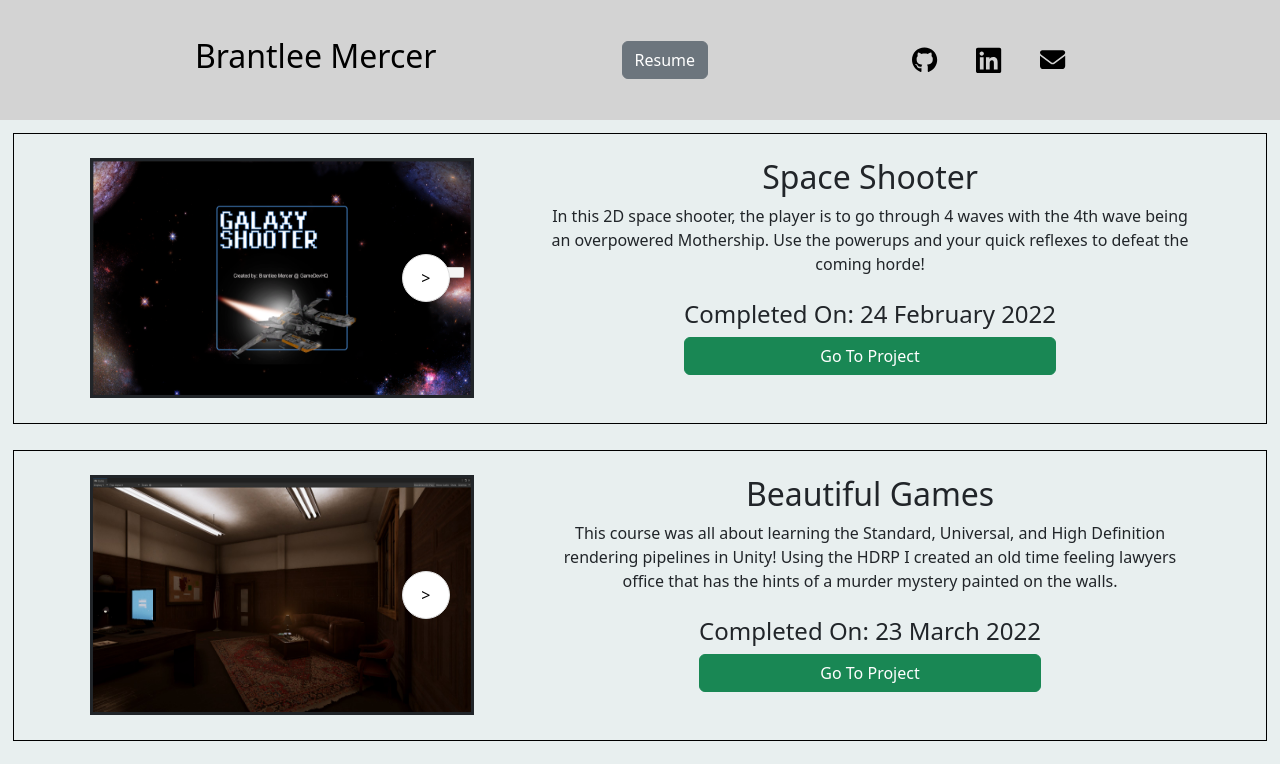
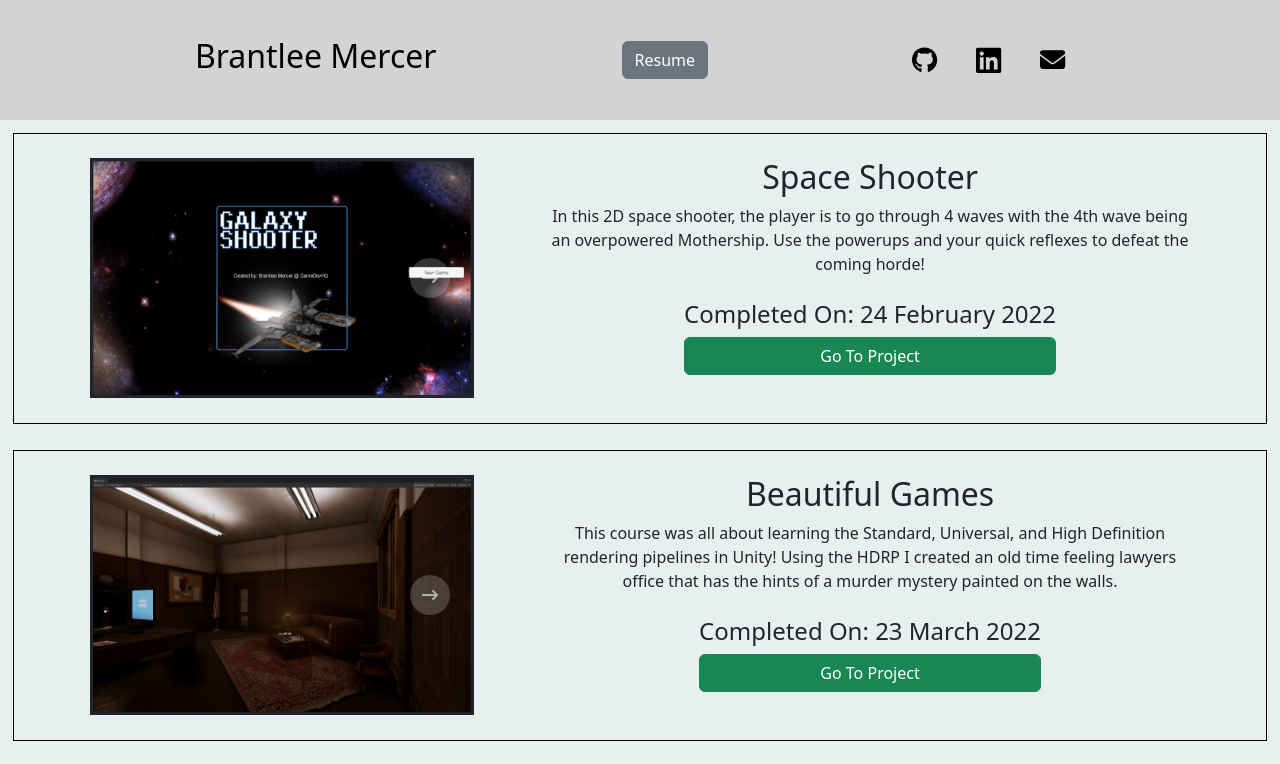
Before and after one commit to BrantleeMercer/My-Portfolio, a React (Create React App) app in the folder portfolio/: page / in a window 1280 px wide. Shown: the top 764 px of the page. Built offline with nearby package versions, Linux system fonts and the light colour scheme.

Commit message:
Cleans up imports
- Clean up import statements at the top
- Better looking arrows on the image carousel

```diff
--- a/portfolio/src/App.js
+++ b/portfolio/src/App.js
@@ -1,5 +1,4 @@
 import './App.css';
-import {useState, useEffect} from "react";
 import InformationContainer from './Components/InfoContainer';
 import MyHeader from './Components/CustomHeader';
 import CourseInfo from './Components/CourseInformation';
--- a/portfolio/src/CSS Files/CarouselOverrides.css
+++ b/portfolio/src/CSS Files/CarouselOverrides.css
@@ -43,17 +43,19 @@
     z-index: 1;
     top: 50%;
     transform: translateY(-50%);
-    width: 48px;
-    height: 48px;
+    width: 40px;
+    height: 40px;
     border-radius: 24px;
-    background-color: white;
-    border: 1px solid #ddd;
+    background-color: rgba(255, 255, 255, 0.2);
+    border: 0px solid rgba(255, 255, 255, 0.2);
 }
 
 .left-arrow {
+    color: rgba(255, 255, 255, 0.59);
     left: 24px;
 }
 
 .right-arrow {
+    color: rgba(255, 255, 255, 0.59);
     right: 24px;
 }
--- a/portfolio/src/Components/Carousel.js
+++ b/portfolio/src/Components/Carousel.js
@@ -1,5 +1,10 @@
 import {useState, useEffect} from 'react';
 import '../CSS Files/CarouselOverrides.css';
+import {FontAwesomeIcon} from "@fortawesome/react-fontawesome";
+import {
+    faArrowLeftLong,
+    faArrowRightLong,
+} from "@fortawesome/free-solid-svg-icons";
 
 const Carousel = (props) => {
     const {children} = props;
@@ -18,9 +23,6 @@
         }
     }
 
-
-
-// Set the length to match current children from props
     useEffect(() => {
         setLength(children.length);
     }, [children]);
@@ -29,7 +31,7 @@
         <div className="carousel-container">
             <div className="carousel-wrapper">
                 { currentIndex > 0 && <button onClick={prev} className="left-arrow">
-                    &lt;
+                    <FontAwesomeIcon icon={faArrowLeftLong}/>
                 </button>}
                 <div className="carousel-content-wrapper">
                     <div className="carousel-content" style={{ transform: `translateX(-${currentIndex * 100}%)` }}>
@@ -37,7 +39,7 @@
                     </div>
                 </div>
                 { currentIndex < (length - 1) && <button onClick={next} className="right-arrow">
-                    &gt;
+                    <FontAwesomeIcon icon={faArrowRightLong}/>
                 </button>}
             </div>
         </div>
--- a/portfolio/src/Components/CourseInformation.js
+++ b/portfolio/src/Components/CourseInformation.js
@@ -1,4 +1,4 @@
-import React, {useState} from "react";
+import React from "react";
 
 export default class CourseInformation {
 
--- a/portfolio/src/Components/CustomHeader.js
+++ b/portfolio/src/Components/CustomHeader.js
@@ -1,8 +1,6 @@
-import { useState, useEffect} from "react";
 import '../CSS Files/CustomHeaderOverrides.css'
 import "bootstrap/dist/css/bootstrap.min.css";
 import "bootstrap/dist/js/bootstrap.bundle.min";
-import {FontAwesomeIcon} from "@fortawesome/react-fontawesome";
 import { ReactComponent as GitHubLogo } from "../Saved-SVG-Files/GitHubLogo.svg";
 import { ReactComponent as LinkedInLogo } from "../Saved-SVG-Files/LinkedInLogo.svg";
 import { ReactComponent as EmailLogo } from "../Saved-SVG-Files/envelope-solid.svg";
--- a/portfolio/src/Components/InfoContainer.js
+++ b/portfolio/src/Components/InfoContainer.js
@@ -1,9 +1,7 @@
-import React, {useState, useEffect} from "react";
+import React from "react";
 import '../CSS Files/InfoContainerOverrides.css';
 import "bootstrap/dist/css/bootstrap.min.css";
 import "bootstrap/dist/js/bootstrap.bundle.min";
-import {FontAwesomeIcon} from "@fortawesome/react-fontawesome";
-import {faBowlingBall} from "@fortawesome/free-solid-svg-icons";
 import Carousel from "./Carousel";
 
 export default function InfoContainer(props) {
```
